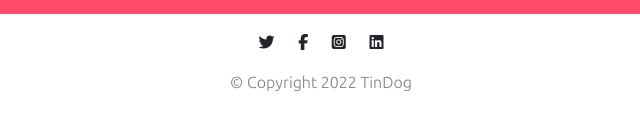
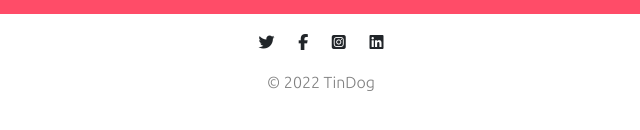
Before and after one commit to dgenovese1/tindog-project, a plain HTML site: page index.html in a window 1280 px wide. Shown: the part 2962-3092 px from the top of the page, 319-959 px from the left. Drawn offline with nearby package versions, Linux system fonts and the light colour scheme.

Commit message:
updated copyright in footer

```diff
--- a/index.html
+++ b/index.html
@@ -216,7 +216,7 @@
     <i class="social-icon fa-brands fa-instagram-square"></i>
     <i class="social-icon fa-brands fa-linkedin"></i>
 
-    <p>© Copyright 2022 TinDog</p>
+    <p> © 2022 TinDog</p>
 
   </footer>
 
```
